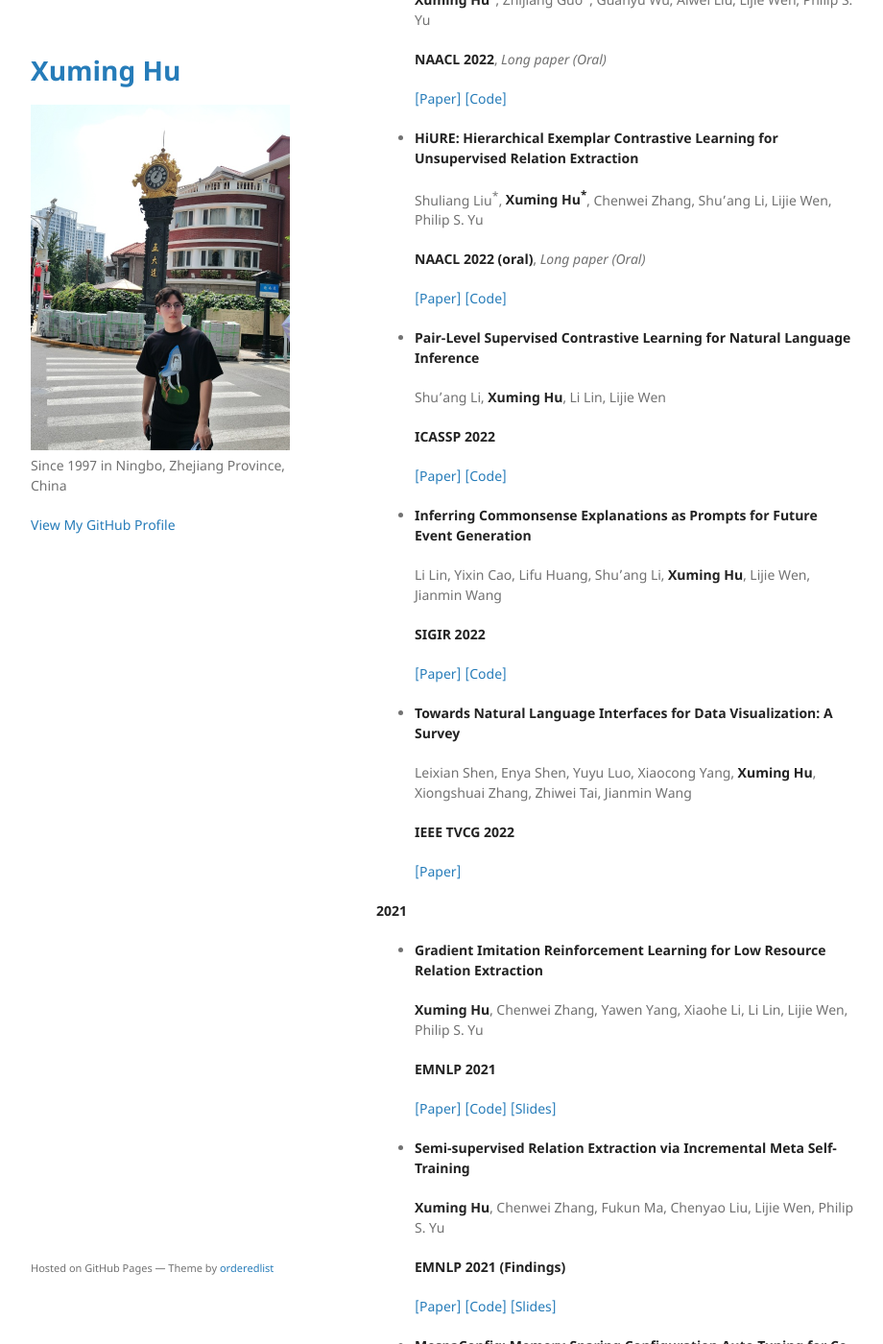
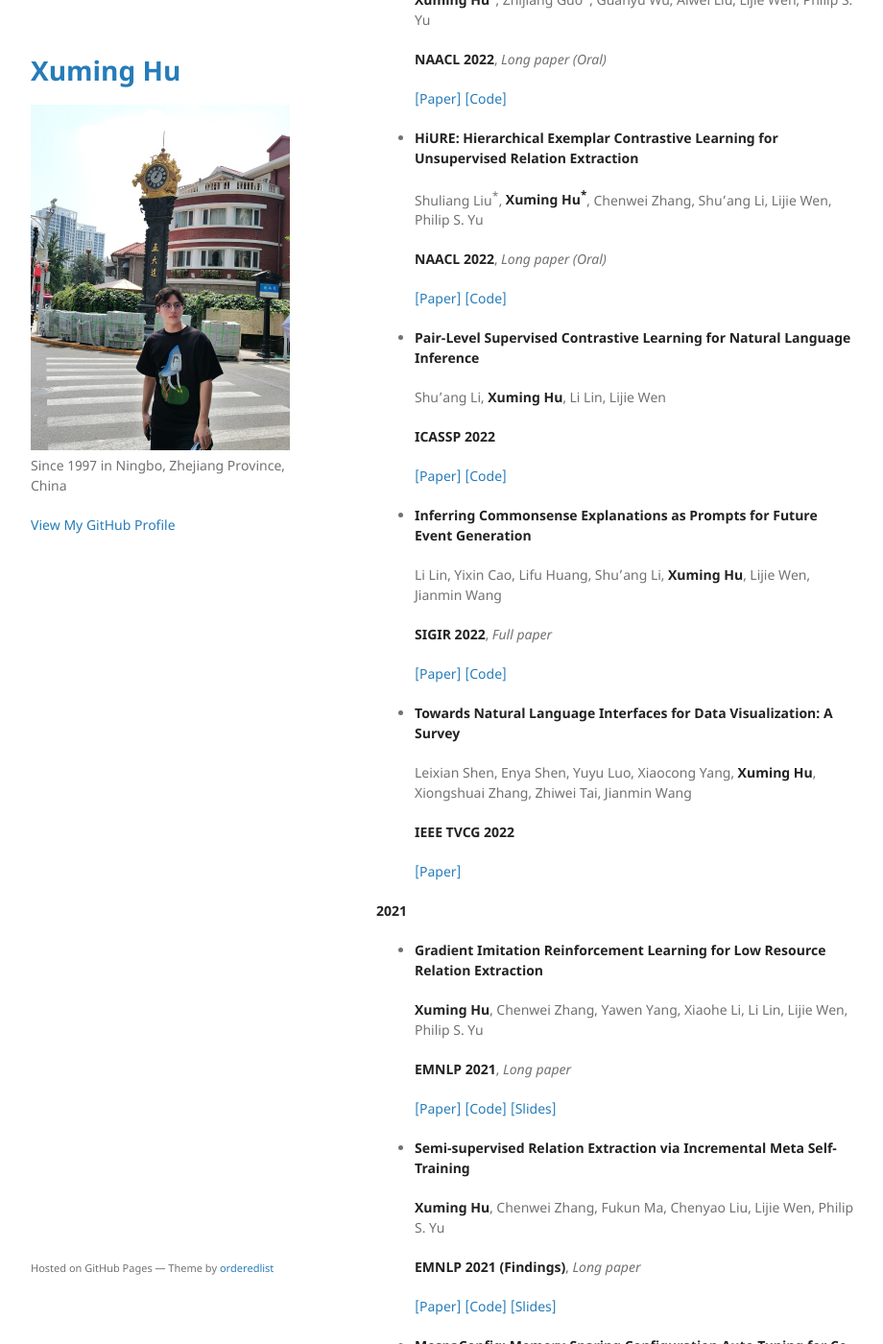
Before and after one commit to xuminghu/xuminghu.github.io, a Jekyll site: the page built from index.md, in a window 1280 px wide and 1400 px high, scrolled down 698 px. Shown: the whole window at 96% size, without its empty margins (178-1098 px from the left). Built offline with Jekyll 4.4.1, drawn with Linux system fonts in a browser that asks for light colours; our own code applies the rules of GitHub Pages for plain Markdown files.

Commit message:
homepage

```diff
--- a/index.md
+++ b/index.md
@@ -36,7 +36,7 @@ Contact: hxm19@mails.tsinghua.edu.cn
 
   Shuliang Liu<sup>*</sup>, **Xuming Hu<sup>*</sup>**, Chenwei Zhang, Shu’ang Li, Lijie Wen, Philip S. Yu
 
-  **NAACL 2022 (oral)**, *Long paper (Oral)*
+  **NAACL 2022**, *Long paper (Oral)*
 
   [[Paper]](https://arxiv.org/abs/2205.02225) [[Code]](https://github.com/THU-BPM/HiURE)
 
@@ -52,7 +52,7 @@ Contact: hxm19@mails.tsinghua.edu.cn
 
   Li Lin, Yixin Cao, Lifu Huang, Shu’ang Li, **Xuming Hu**, Lijie Wen, Jianmin Wang
 
-  **SIGIR 2022**
+  **SIGIR 2022**, *Full paper*
 
   [[Paper]](https://arxiv.org/abs/2201.07099) [[Code]](https://github.com/THU-BPM/CoEP)
 
@@ -70,7 +70,7 @@ Contact: hxm19@mails.tsinghua.edu.cn
 
   **Xuming Hu**, Chenwei Zhang, Yawen Yang, Xiaohe Li, Li Lin, Lijie Wen, Philip S. Yu
 
-  **EMNLP 2021**
+  **EMNLP 2021**, *Long paper*
 
   [[Paper]](https://arxiv.org/abs/2109.06415) [[Code]](https://github.com/THU-BPM/GradLRE) [[Slides]](./docs/GradLRE.pdf)
 
@@ -78,7 +78,7 @@ Contact: hxm19@mails.tsinghua.edu.cn
 
   **Xuming Hu**, Chenwei Zhang, Fukun Ma, Chenyao Liu, Lijie Wen, Philip S. Yu
 
-  **EMNLP 2021 (Findings)**
+  **EMNLP 2021 (Findings)**, *Long paper*
 
   [[Paper]](https://arxiv.org/abs/2010.16410) [[Code]](https://github.com/THU-BPM/MetaSRE) [[Slides]](./docs/MetaSRE.pdf)
 
```
